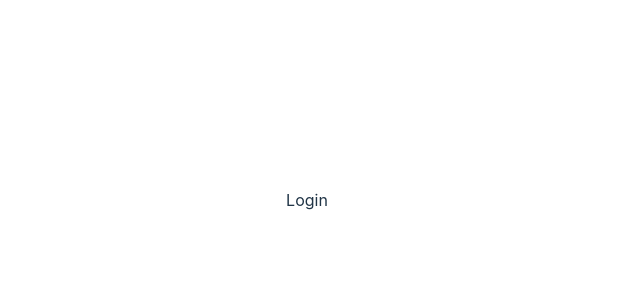
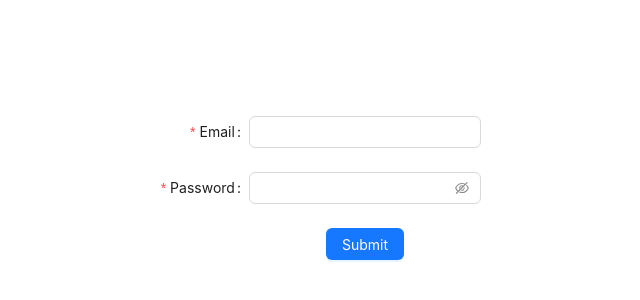
Before and after one commit to saraoriola/connexa-front, a React (Vite) app: page /login in a window 1280 px wide. Shown: the part 200-500 px from the top of the page, without its empty margins (333-973 px from the left). Built offline with nearby package versions, Linux system fonts and the light colour scheme.

Commit message:
Login with included form works correctly, displays a 200 request and its corresponding token in local

```diff
--- a/package.json
+++ b/package.json
@@ -10,6 +10,7 @@
     "preview": "vite preview"
   },
   "dependencies": {
+    "antd": "^5.8.4",
     "axios": "^1.4.0",
     "react": "^18.2.0",
     "react-dom": "^18.2.0",
--- a/src/App.jsx
+++ b/src/App.jsx
@@ -1,15 +1,18 @@
 import { BrowserRouter, Route, Routes } from "react-router-dom";
 import "./App.scss";
 import Login from "./components/Login/Login";
+import { UserProvider } from "./context/UserContext/UserState";
 
 
 function App() {
   return (
     <>
       <BrowserRouter>
+      <UserProvider>
               <Routes>
                 <Route path="/login" element={<Login />} />
               </Routes>
+      </UserProvider>
       </BrowserRouter>
     </>
   );
--- a/src/components/Login/Login.jsx
+++ b/src/components/Login/Login.jsx
@@ -1,9 +1,82 @@
-import React from 'react'
+import React, { useContext } from "react";
+import { Button, Form, Input, notification } from "antd";
+import { UserContext } from "../../context/UserContext/UserState";
+import { useNavigate } from "react-router-dom";
 
-function Login() {
+const Login = () => {
+  const { login } = useContext(UserContext);
+  const navigate = useNavigate()
+  const onFinish = (values) => {
+    login(values);
+    notification.success({
+        message: 'Successfully logged',
+        description:
+          'Welcome to our e-commerce!!!',
+      });
+    setTimeout(() => {
+        navigate("/profile")
+    }, 3000);
+  };
+
   return (
-    <div>Login</div>
-  )
-}
+    <div>
+      <Form
+        name="basic"
+        labelCol={{
+          span: 8,
+        }}
+        wrapperCol={{
+          span: 16,
+        }}
+        style={{
+          maxWidth: 600,
+        }}
+        onFinish={onFinish}
+        autoComplete="off"
+      >
+        <Form.Item
+          label="Email"
+          name="email"
+          rules={[
+            {
+              required: true,
+              message: "Please input your email!",
+            },
+            {
+              type: "email",
+              message: "Please input a correct email!",
+            },
+          ]}
+        >
+          <Input />
+        </Form.Item>
 
-export default Login
+        <Form.Item
+          label="Password"
+          name="password"
+          rules={[
+            {
+              required: true,
+              message: "Please input your password!",
+            },
+          ]}
+        >
+          <Input.Password />
+        </Form.Item>
+
+        <Form.Item
+          wrapperCol={{
+            offset: 8,
+            span: 16,
+          }}
+        >
+          <Button type="primary" htmlType="submit">
+            Submit
+          </Button>
+        </Form.Item>
+      </Form>
+    </div>
+  );
+};
+
+export default Login;
```
Also changed, not shown: 1 other file (tests, documents, lock files or other folders).
